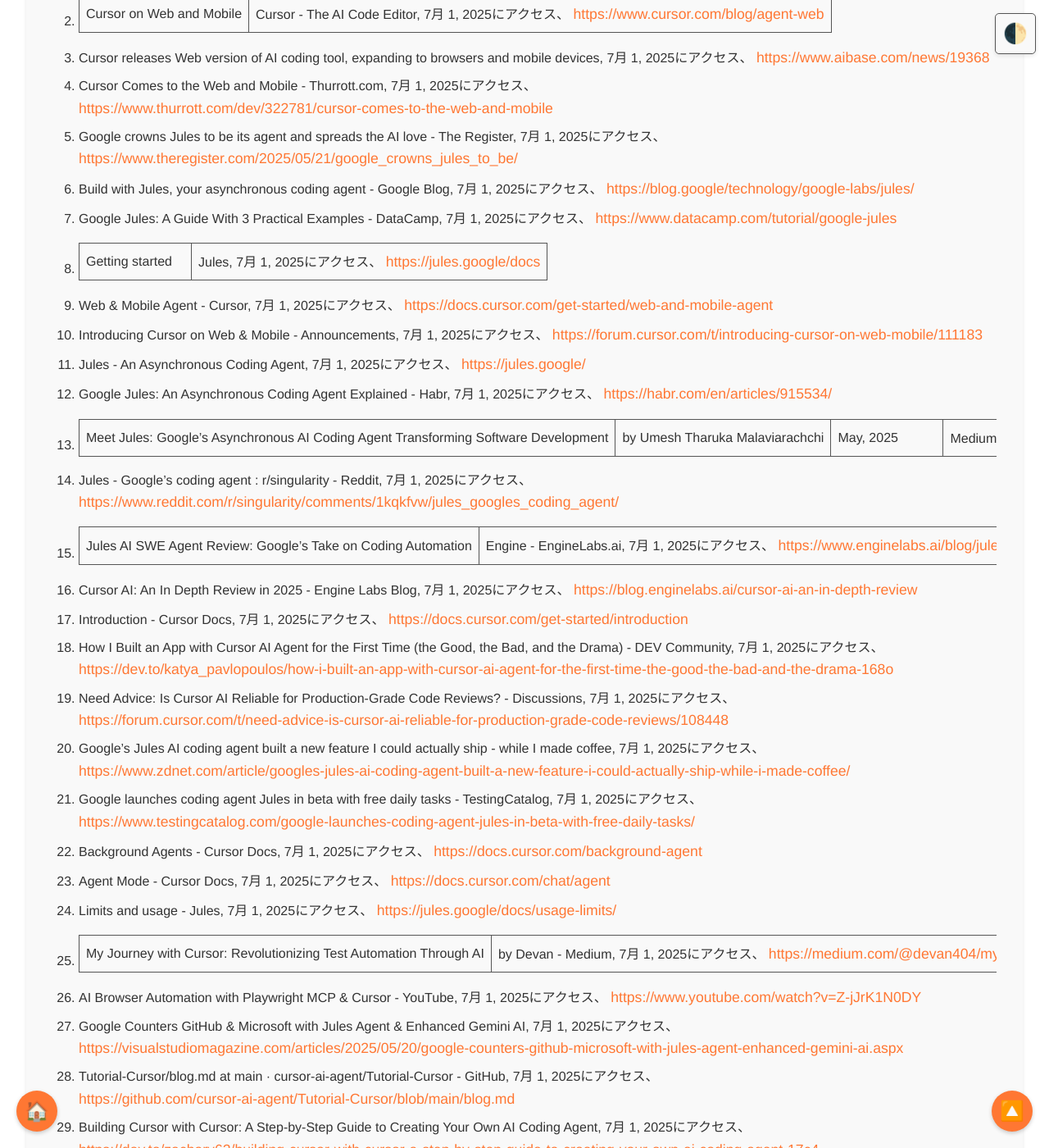
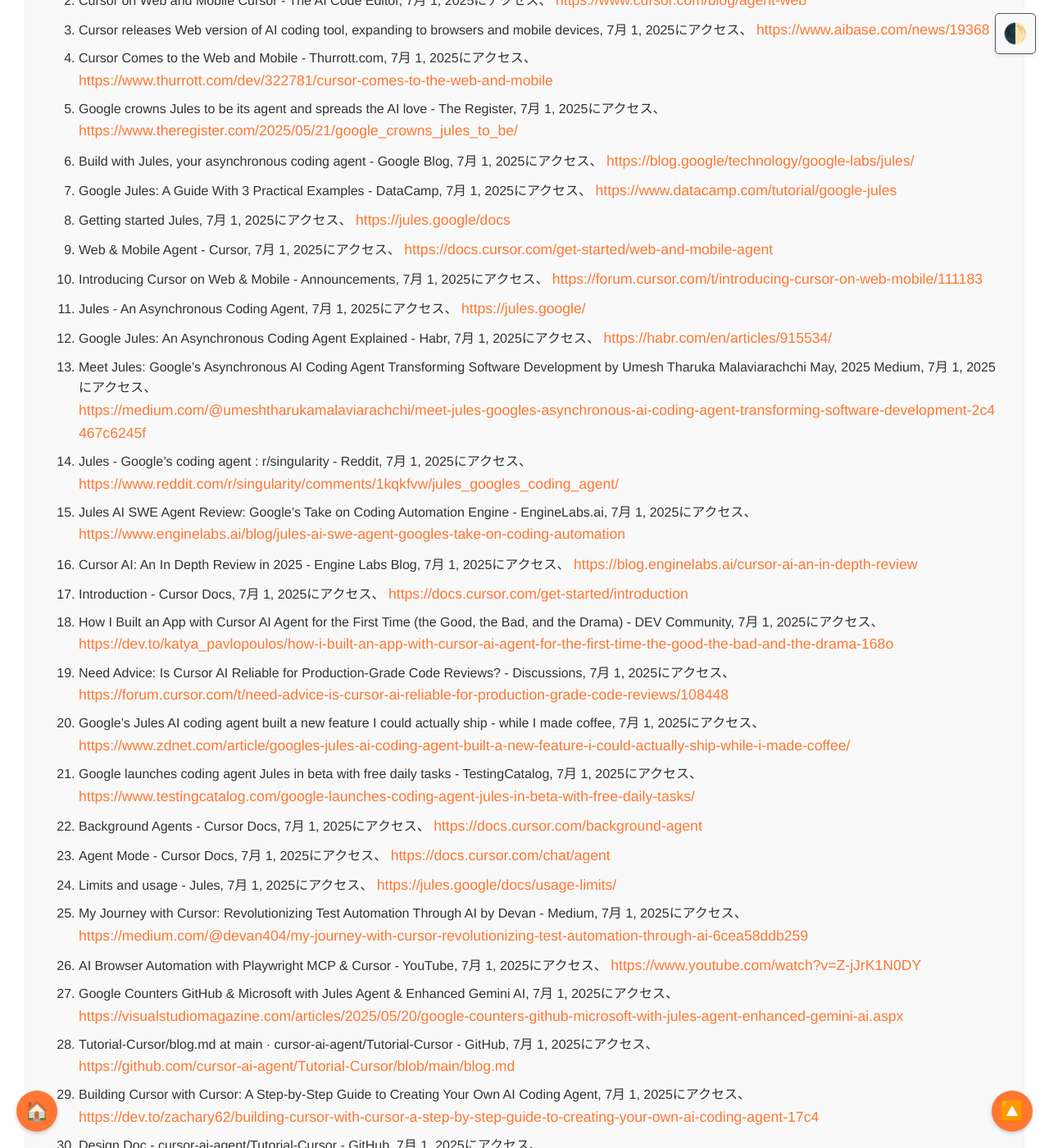
Before and after one commit to aegisfleet/share-deepresearch, a Jekyll site: the page built from _topics/cursor-vs-jules/index.md, in a window 1280 px wide and 1400 px high, scrolled down 10352 px. Shown: the whole window at 82% size. Built offline with Jekyll 4.4.1, drawn with Linux system fonts in a browser that asks for light colours; some of the changed text lies outside the part shown.

Commit message:
Auto update files

```diff
--- a/_topics/cursor-vs-jules/index.md
+++ b/_topics/cursor-vs-jules/index.md
@@ -217,20 +217,20 @@ Cursorが複数のモデルプロバイダーを利用し 1、柔軟な内部フ
 #### **引用文献**
 
 1. Cursor Brings AI Coding Agents to the Web and Mobile \- Analytics India Magazine, 7月 1, 2025にアクセス、 [https://analyticsindiamag.com/ai-news-updates/cursor-brings-ai-coding-agents-to-the-web-and-mobile/](https://analyticsindiamag.com/ai-news-updates/cursor-brings-ai-coding-agents-to-the-web-and-mobile/)
-2. Cursor on Web and Mobile | Cursor \- The AI Code Editor, 7月 1, 2025にアクセス、 [https://www.cursor.com/blog/agent-web](https://www.cursor.com/blog/agent-web)
+2. Cursor on Web and Mobile Cursor \- The AI Code Editor, 7月 1, 2025にアクセス、 [https://www.cursor.com/blog/agent-web](https://www.cursor.com/blog/agent-web)
 3. Cursor releases Web version of AI coding tool, expanding to browsers and mobile devices, 7月 1, 2025にアクセス、 [https://www.aibase.com/news/19368](https://www.aibase.com/news/19368)
 4. Cursor Comes to the Web and Mobile \- Thurrott.com, 7月 1, 2025にアクセス、 [https://www.thurrott.com/dev/322781/cursor-comes-to-the-web-and-mobile](https://www.thurrott.com/dev/322781/cursor-comes-to-the-web-and-mobile)
 5. Google crowns Jules to be its agent and spreads the AI love \- The Register, 7月 1, 2025にアクセス、 [https://www.theregister.com/2025/05/21/google\_crowns\_jules\_to\_be/](https://www.theregister.com/2025/05/21/google_crowns_jules_to_be/)
 6. Build with Jules, your asynchronous coding agent \- Google Blog, 7月 1, 2025にアクセス、 [https://blog.google/technology/google-labs/jules/](https://blog.google/technology/google-labs/jules/)
 7. Google Jules: A Guide With 3 Practical Examples \- DataCamp, 7月 1, 2025にアクセス、 [https://www.datacamp.com/tutorial/google-jules](https://www.datacamp.com/tutorial/google-jules)
-8. Getting started | Jules, 7月 1, 2025にアクセス、 [https://jules.google/docs](https://jules.google/docs)
+8. Getting started Jules, 7月 1, 2025にアクセス、 [https://jules.google/docs](https://jules.google/docs)
 9. Web & Mobile Agent \- Cursor, 7月 1, 2025にアクセス、 [https://docs.cursor.com/get-started/web-and-mobile-agent](https://docs.cursor.com/get-started/web-and-mobile-agent)
 10. Introducing Cursor on Web & Mobile \- Announcements, 7月 1, 2025にアクセス、 [https://forum.cursor.com/t/introducing-cursor-on-web-mobile/111183](https://forum.cursor.com/t/introducing-cursor-on-web-mobile/111183)
 11. Jules \- An Asynchronous Coding Agent, 7月 1, 2025にアクセス、 [https://jules.google/](https://jules.google/)
 12. Google Jules: An Asynchronous Coding Agent Explained \- Habr, 7月 1, 2025にアクセス、 [https://habr.com/en/articles/915534/](https://habr.com/en/articles/915534/)
-13. Meet Jules: Google's Asynchronous AI Coding Agent Transforming Software Development | by Umesh Tharuka Malaviarachchi | May, 2025 | Medium, 7月 1, 2025にアクセス、 [https://medium.com/@umeshtharukamalaviarachchi/meet-jules-googles-asynchronous-ai-coding-agent-transforming-software-development-2c4467c6245f](https://medium.com/@umeshtharukamalaviarachchi/meet-jules-googles-asynchronous-ai-coding-agent-transforming-software-development-2c4467c6245f)
+13. Meet Jules: Google's Asynchronous AI Coding Agent Transforming Software Development by Umesh Tharuka Malaviarachchi May, 2025 Medium, 7月 1, 2025にアクセス、 [https://medium.com/@umeshtharukamalaviarachchi/meet-jules-googles-asynchronous-ai-coding-agent-transforming-software-development-2c4467c6245f](https://medium.com/@umeshtharukamalaviarachchi/meet-jules-googles-asynchronous-ai-coding-agent-transforming-software-development-2c4467c6245f)
 14. Jules \- Google's coding agent : r/singularity \- Reddit, 7月 1, 2025にアクセス、 [https://www.reddit.com/r/singularity/comments/1kqkfvw/jules\_googles\_coding\_agent/](https://www.reddit.com/r/singularity/comments/1kqkfvw/jules_googles_coding_agent/)
-15. Jules AI SWE Agent Review: Google's Take on Coding Automation | Engine \- EngineLabs.ai, 7月 1, 2025にアクセス、 [https://www.enginelabs.ai/blog/jules-ai-swe-agent-googles-take-on-coding-automation](https://www.enginelabs.ai/blog/jules-ai-swe-agent-googles-take-on-coding-automation)
+15. Jules AI SWE Agent Review: Google's Take on Coding Automation Engine \- EngineLabs.ai, 7月 1, 2025にアクセス、 [https://www.enginelabs.ai/blog/jules-ai-swe-agent-googles-take-on-coding-automation](https://www.enginelabs.ai/blog/jules-ai-swe-agent-googles-take-on-coding-automation)
 16. Cursor AI: An In Depth Review in 2025 \- Engine Labs Blog, 7月 1, 2025にアクセス、 [https://blog.enginelabs.ai/cursor-ai-an-in-depth-review](https://blog.enginelabs.ai/cursor-ai-an-in-depth-review)
 17. Introduction \- Cursor Docs, 7月 1, 2025にアクセス、 [https://docs.cursor.com/get-started/introduction](https://docs.cursor.com/get-started/introduction)
 18. How I Built an App with Cursor AI Agent for the First Time (the Good, the Bad, and the Drama) \- DEV Community, 7月 1, 2025にアクセス、 [https://dev.to/katya\_pavlopoulos/how-i-built-an-app-with-cursor-ai-agent-for-the-first-time-the-good-the-bad-and-the-drama-168o](https://dev.to/katya_pavlopoulos/how-i-built-an-app-with-cursor-ai-agent-for-the-first-time-the-good-the-bad-and-the-drama-168o)
@@ -240,7 +240,7 @@ Cursorが複数のモデルプロバイダーを利用し 1、柔軟な内部フ
 22. Background Agents \- Cursor Docs, 7月 1, 2025にアクセス、 [https://docs.cursor.com/background-agent](https://docs.cursor.com/background-agent)
 23. Agent Mode \- Cursor Docs, 7月 1, 2025にアクセス、 [https://docs.cursor.com/chat/agent](https://docs.cursor.com/chat/agent)
 24. Limits and usage \- Jules, 7月 1, 2025にアクセス、 [https://jules.google/docs/usage-limits/](https://jules.google/docs/usage-limits/)
-25. My Journey with Cursor: Revolutionizing Test Automation Through AI | by Devan \- Medium, 7月 1, 2025にアクセス、 [https://medium.com/@devan404/my-journey-with-cursor-revolutionizing-test-automation-through-ai-6cea58ddb259](https://medium.com/@devan404/my-journey-with-cursor-revolutionizing-test-automation-through-ai-6cea58ddb259)
+25. My Journey with Cursor: Revolutionizing Test Automation Through AI by Devan \- Medium, 7月 1, 2025にアクセス、 [https://medium.com/@devan404/my-journey-with-cursor-revolutionizing-test-automation-through-ai-6cea58ddb259](https://medium.com/@devan404/my-journey-with-cursor-revolutionizing-test-automation-through-ai-6cea58ddb259)
 26. AI Browser Automation with Playwright MCP & Cursor \- YouTube, 7月 1, 2025にアクセス、 [https://www.youtube.com/watch?v=Z-jJrK1N0DY](https://www.youtube.com/watch?v=Z-jJrK1N0DY)
 27. Google Counters GitHub & Microsoft with Jules Agent & Enhanced Gemini AI, 7月 1, 2025にアクセス、 [https://visualstudiomagazine.com/articles/2025/05/20/google-counters-github-microsoft-with-jules-agent-enhanced-gemini-ai.aspx](https://visualstudiomagazine.com/articles/2025/05/20/google-counters-github-microsoft-with-jules-agent-enhanced-gemini-ai.aspx)
 28. Tutorial-Cursor/blog.md at main · cursor-ai-agent/Tutorial-Cursor \- GitHub, 7月 1, 2025にアクセス、 [https://github.com/cursor-ai-agent/Tutorial-Cursor/blob/main/blog.md](https://github.com/cursor-ai-agent/Tutorial-Cursor/blob/main/blog.md)
@@ -249,7 +249,7 @@ Cursorが複数のモデルプロバイダーを利用し 1、柔軟な内部フ
 31. Models & Pricing \- Cursor Docs, 7月 1, 2025にアクセス、 [https://docs.cursor.com/models](https://docs.cursor.com/models)
 32. Google's Jules AI Coding Agent Can Assist – But Does Not Replace – Developers, 7月 1, 2025にアクセス、 [https://www.techrepublic.com/article/news-google-jules-ai-agent-public-beta/](https://www.techrepublic.com/article/news-google-jules-ai-agent-public-beta/)
 33. Plans & Usage \- Cursor, 7月 1, 2025にアクセス、 [https://docs.cursor.com/account/plans-and-usage](https://docs.cursor.com/account/plans-and-usage)
-34. Pricing | Cursor \- The AI Code Editor, 7月 1, 2025にアクセス、 [https://www.cursor.com/pricing](https://www.cursor.com/pricing)
+34. Pricing Cursor \- The AI Code Editor, 7月 1, 2025にアクセス、 [https://www.cursor.com/pricing](https://www.cursor.com/pricing)
 35. Cursor has limit on how many free trials you can use on one machine \- Reddit, 7月 1, 2025にアクセス、 [https://www.reddit.com/r/cursor/comments/1iecvyh/cursor\_has\_limit\_on\_how\_many\_free\_trials\_you\_can/](https://www.reddit.com/r/cursor/comments/1iecvyh/cursor_has_limit_on_how_many_free_trials_you_can/)
 36. Is Free tier always limited to 50 GPT-4 uses? \- Discussions \- Cursor \- Community Forum, 7月 1, 2025にアクセス、 [https://forum.cursor.com/t/is-free-tier-always-limited-to-50-gpt-4-uses/182](https://forum.cursor.com/t/is-free-tier-always-limited-to-50-gpt-4-uses/182)
 37. Cursor AI Pricing Explained \- by Laurent Kubaski \- Medium, 7月 1, 2025にアクセス、 [https://medium.com/@laurentkubaski/cursor-ai-pricing-explained-bf7444746ffe](https://medium.com/@laurentkubaski/cursor-ai-pricing-explained-bf7444746ffe)
@@ -258,7 +258,7 @@ Cursorが複数のモデルプロバイダーを利用し 1、柔軟な内部フ
 40. Google Jules Beta version launched globally\! Challenging Codex AI to autonomously generate PR with 5 free tasks per day \- AIbase, 7月 1, 2025にアクセス、 [https://www.aibase.com/news/18184](https://www.aibase.com/news/18184)
 41. Jules: Google's AI Coder Hype vs. Hard Truths \- Latenode, 7月 1, 2025にアクセス、 [https://latenode.com/blog/jules-google-ai-coder-truth](https://latenode.com/blog/jules-google-ai-coder-truth)
 42. What Happens After Using My 200 Free Queries? \- Cursor Forum, 7月 1, 2025にアクセス、 [https://forum.cursor.com/t/what-happens-after-using-my-200-free-queries/15295](https://forum.cursor.com/t/what-happens-after-using-my-200-free-queries/15295)
-43. Cursor AI Pricing Explained: Which Plan is Right for You? | UI Bakery Blog, 7月 1, 2025にアクセス、 [https://uibakery.io/blog/cursor-ai-pricing-explained](https://uibakery.io/blog/cursor-ai-pricing-explained)
+43. Cursor AI Pricing Explained: Which Plan is Right for You? UI Bakery Blog, 7月 1, 2025にアクセス、 [https://uibakery.io/blog/cursor-ai-pricing-explained](https://uibakery.io/blog/cursor-ai-pricing-explained)
 44. Gemini free tier rate limits slashed again : r/Bard \- Reddit, 7月 1, 2025にアクセス、 [https://www.reddit.com/r/Bard/comments/1lj4wdp/gemini\_free\_tier\_rate\_limits\_slashed\_again/](https://www.reddit.com/r/Bard/comments/1lj4wdp/gemini_free_tier_rate_limits_slashed_again/)
 45. Best model for refactoring \- Discussion \- Cursor \- Community Forum, 7月 1, 2025にアクセス、 [https://forum.cursor.com/t/best-model-for-refactoring/91841](https://forum.cursor.com/t/best-model-for-refactoring/91841)
 46. Cursor vs GitHub Copilot: Which AI Coding Assistant is better? \- Builder.io, 7月 1, 2025にアクセス、 [https://www.builder.io/blog/cursor-vs-github-copilot](https://www.builder.io/blog/cursor-vs-github-copilot)
--- a/_topics/cursor-vs-jules/infographic.html
+++ b/_topics/cursor-vs-jules/infographic.html
@@ -1,6 +1,9 @@
 <!DOCTYPE html>
 <html lang="ja">
 <head>
+    <script async src="https://pagead2.googlesyndication.com/pagead/js/adsbygoogle.js?client=ca-pub-3122674942116250" crossorigin="anonymous"></script>
+    <link rel="icon" type="image/png" sizes="32x32" href="/share-deepresearch/assets/favicon/favicon-32x32.png">
+    <link rel="icon" type="image/png" sizes="16x16" href="/share-deepresearch/assets/favicon/favicon-16x16.png">
     <meta charset="UTF-8">
     <meta name="viewport" content="width=device-width, initial-scale=1.0">
     <title>インフォグラフィック: AIコーディングエージェント - Cursor vs. Jules</title>
--- a/_topics/cursor-vs-jules/reveal.html
+++ b/_topics/cursor-vs-jules/reveal.html
@@ -1,6 +1,9 @@
 <!doctype html>
 <html lang="ja">
 <head>
+    <script async src="https://pagead2.googlesyndication.com/pagead/js/adsbygoogle.js?client=ca-pub-3122674942116250" crossorigin="anonymous"></script>
+    <link rel="icon" type="image/png" sizes="32x32" href="/share-deepresearch/assets/favicon/favicon-32x32.png">
+    <link rel="icon" type="image/png" sizes="16x16" href="/share-deepresearch/assets/favicon/favicon-16x16.png">
     <meta charset="utf-8">
     <meta name="viewport" content="width=device-width, initial-scale=1.0, maximum-scale=1.0, user-scalable=no">
 
```
